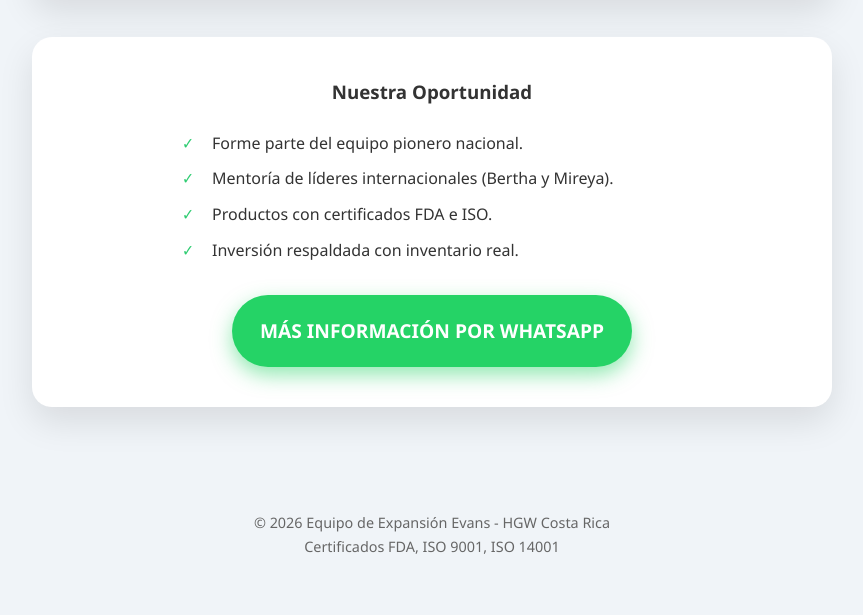
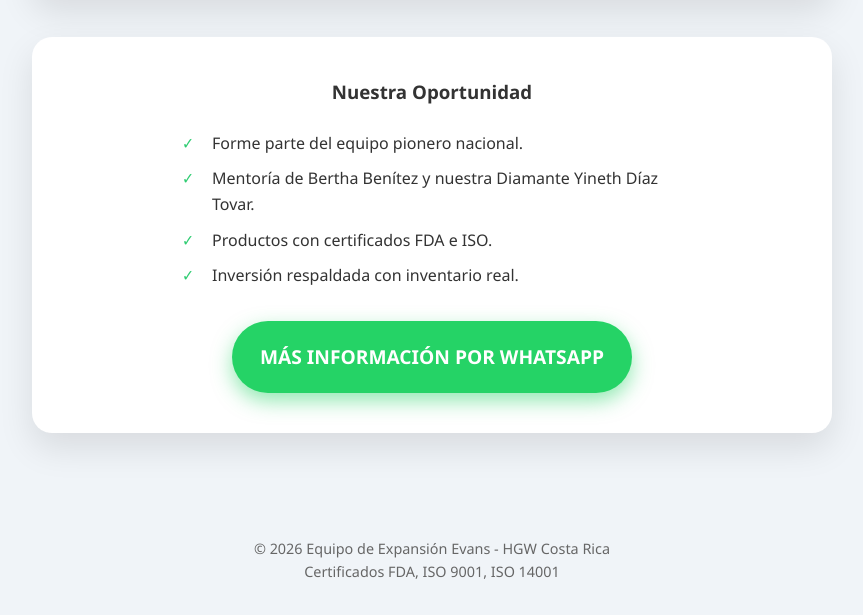
Before and after one commit to wwwelvisevans031089-bit/pioneros-evans, a plain HTML site: page index.html in a window 1280 px wide. Shown: the part 773-1388 px from the top of the page, without its empty margins (208-1071 px from the left). Before the commit the page ends 1363 px from the top, so only its background shows below. Drawn offline with Linux system fonts and the light colour scheme.

Commit message:
Update index.html

```diff
--- a/index.html
+++ b/index.html
@@ -61,7 +61,7 @@
             <h3>Nuestra Oportunidad</h3>
             <ul class="check-list">
                 <li class="check-item">Forme parte del equipo pionero nacional.</li>
-                <li class="check-item">Mentoría de líderes internacionales (Bertha y Mireya).</li>
+                <li class="check-item">Mentoría de Bertha Benítez y nuestra Diamante Yineth Díaz Tovar.</li>
                 <li class="check-item">Productos con certificados FDA e ISO.</li>
                 <li class="check-item">Inversión respaldada con inventario real.</li>
             </ul>
```
